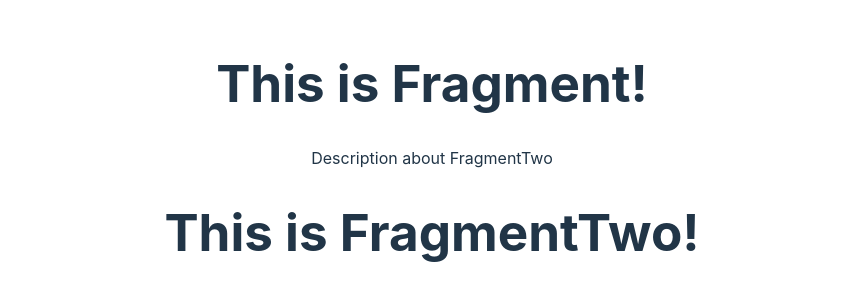
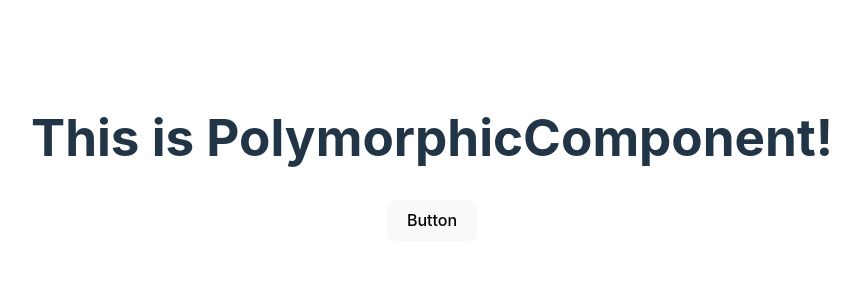
Before and after one commit to Exooo1/viteskills, a React (Vite) app: page / in a window 1280 px wide. Shown: the part 242-542 px from the top of the page, without its empty margins (208-1068 px from the left). Built offline with nearby package versions, Linux system fonts and the light colour scheme.

Commit message:
some changes(added poly component)

```diff
--- a/src/App.tsx
+++ b/src/App.tsx
@@ -33,6 +33,7 @@ import {HasTsx} from "./css/has/has";
 import {NotTsx} from "./css/not/not";
 import {GroupBy} from "./js/groupBy";
 import {Fragment} from "./react/fragment/fragment";
+import {PolymorphicComponent} from "./react/polymorphic/polymorphic-component";
 
 function App() {
     return (
@@ -71,7 +72,8 @@ function App() {
             {/*<Text/>*/}
             {/*<Image/>*/}
             {/*<Hierarchy/>*/}
-            <Fragment/>
+            {/*<Fragment/>*/}
+            <PolymorphicComponent/>
         </>
     )
 }
--- /dev/null
+++ b/src/react/polymorphic/polymorphic-component.tsx
@@ -0,0 +1,21 @@
+import React, {ReactElement} from "react";
+
+export const PolymorphicComponent = () => {
+    return <div>
+        <h1>This is PolymorphicComponent!</h1>
+        <AnyComponent AS={'button'}>Button</AnyComponent>
+    </div>
+}
+
+type PolymorphicComponent = {
+    AS: 'h1' | 'div' | 'b' | 'p' | 'button',
+    name?: string
+    description?: string
+    children: ReactElement
+}
+
+const AnyComponent: React.FC<PolymorphicComponent> = ({ AS, name, children}) => {
+    return <AS>
+        {children}
+    </AS>
+}
```
